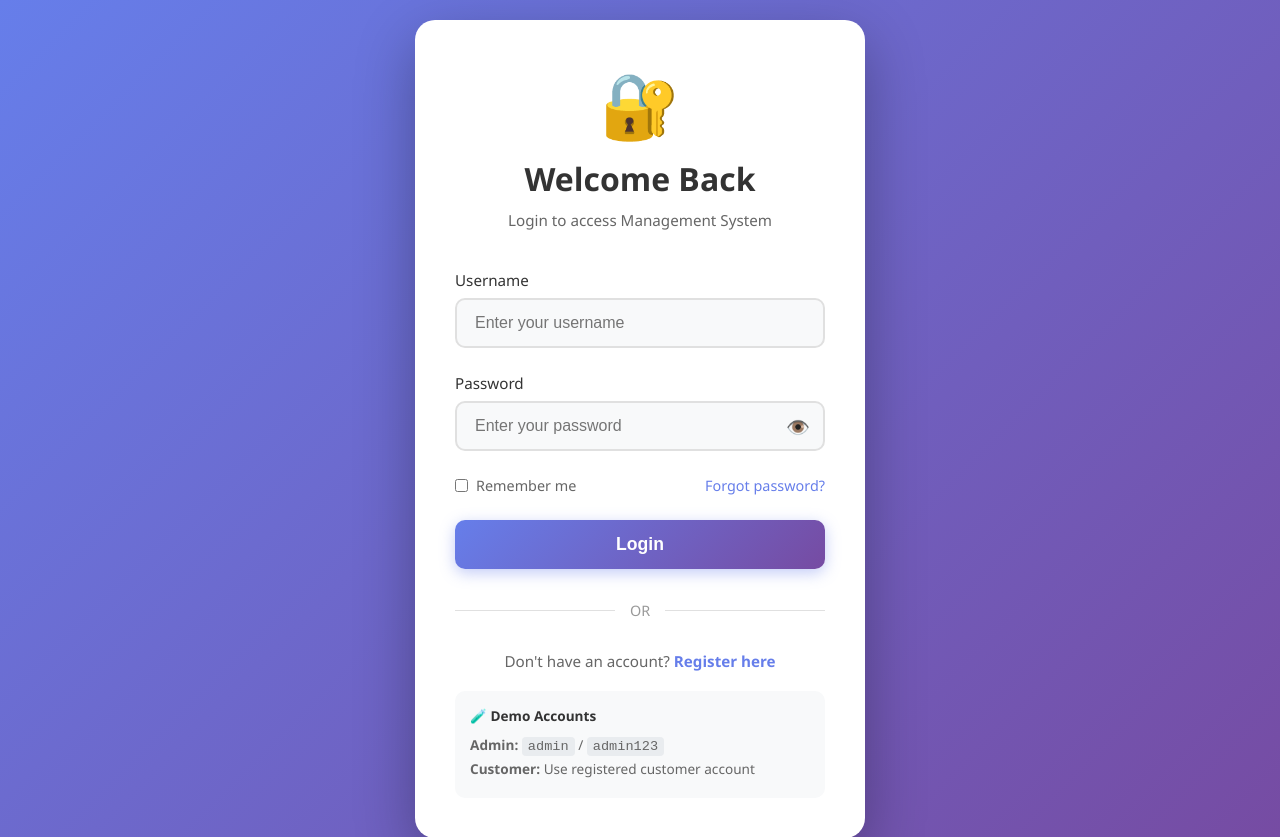
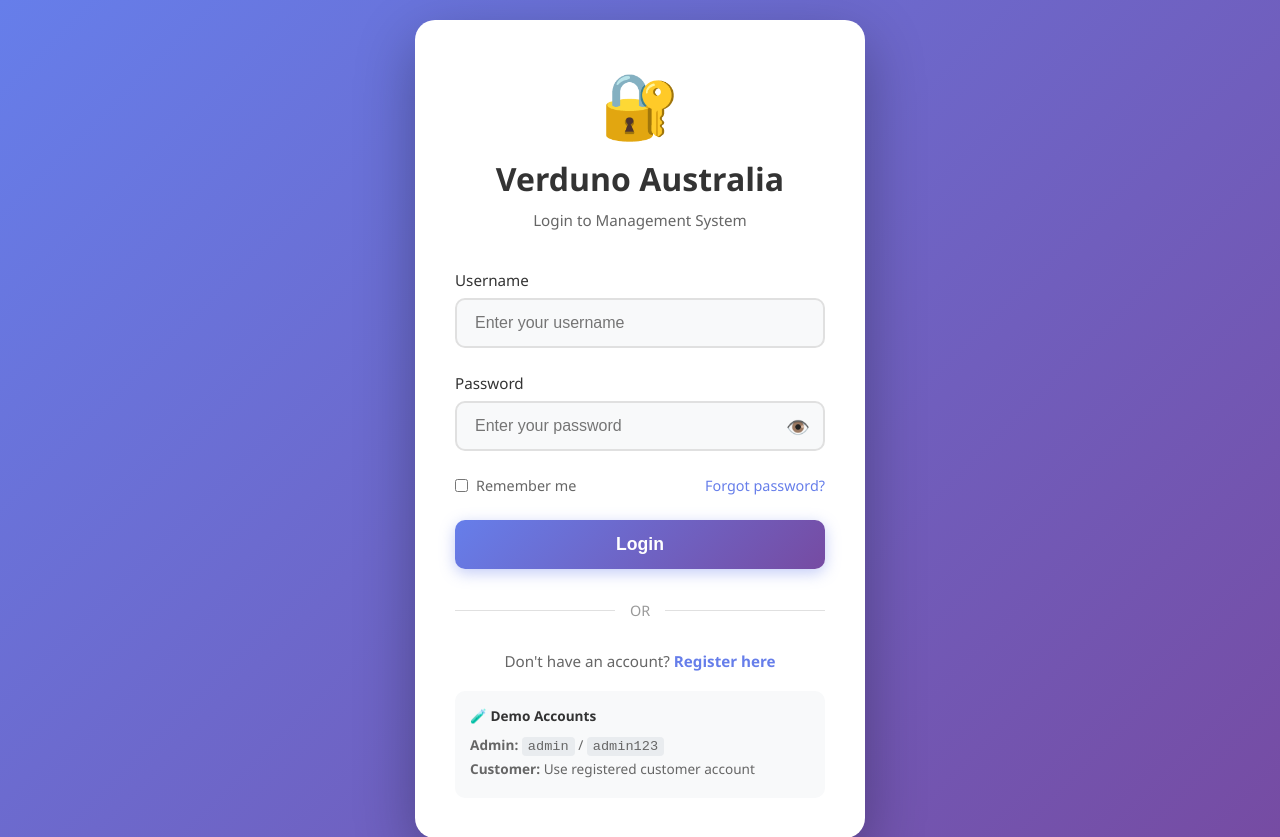
Before and after one commit to BrandonGuntia/VerdunoDemoRender, a Flask app: page /login in a window 1280 px wide. Shown: the top 837 px of the page. Run offline with Flask 3, Linux system fonts and the light colour scheme.

Commit message:
update login page

```diff
--- a/templates/login.html
+++ b/templates/login.html
@@ -276,8 +276,8 @@
     <div class="login-container">
         <div class="login-header">
             <div class="login-icon">🔐</div>
-            <h1 class="login-title">Welcome Back</h1>
-            <p class="login-subtitle">Login to access Management System</p>
+            <h1 class="login-title">Verduno Australia</h1>
+            <p class="login-subtitle">Login to Management System</p>
         </div>
 
         <div id="alert" class="alert"></div>
```
